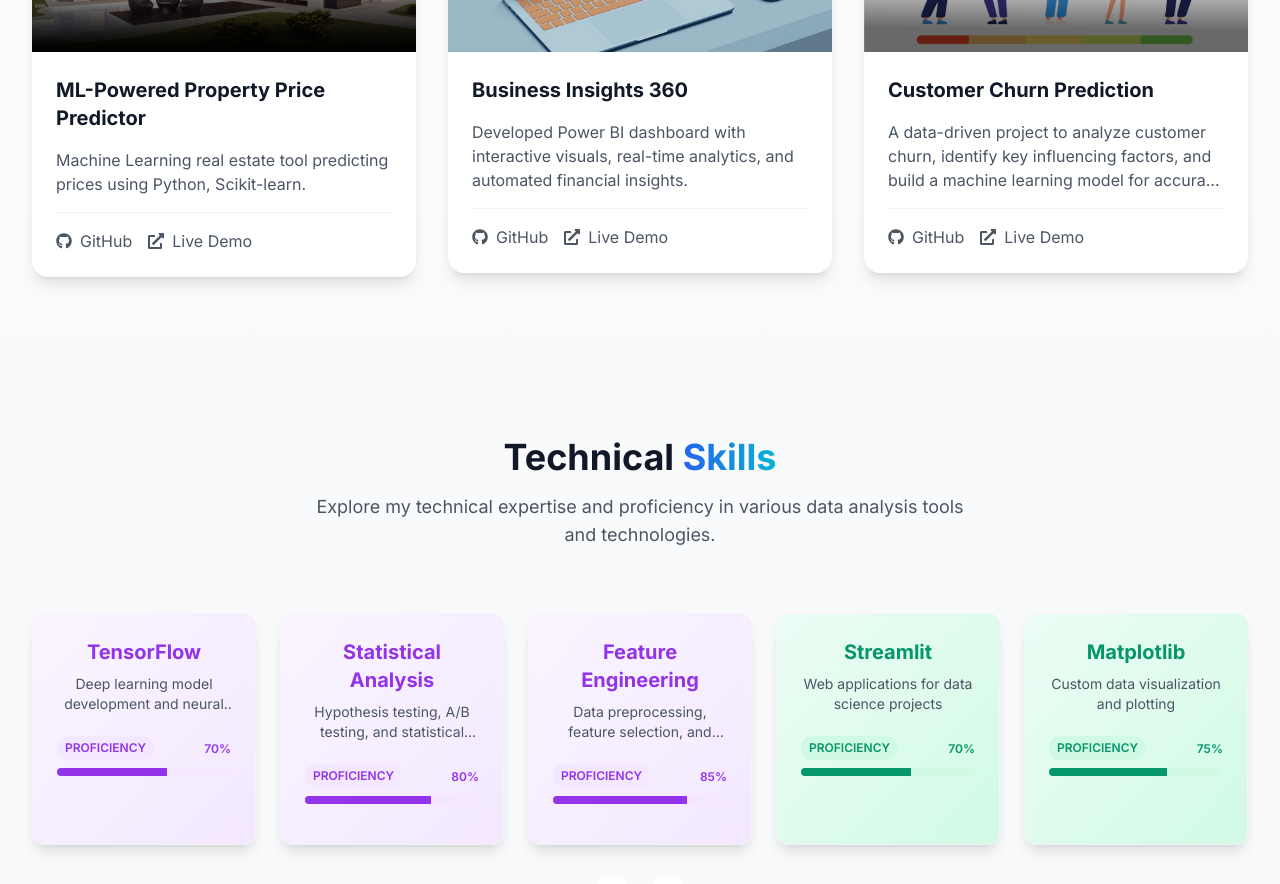
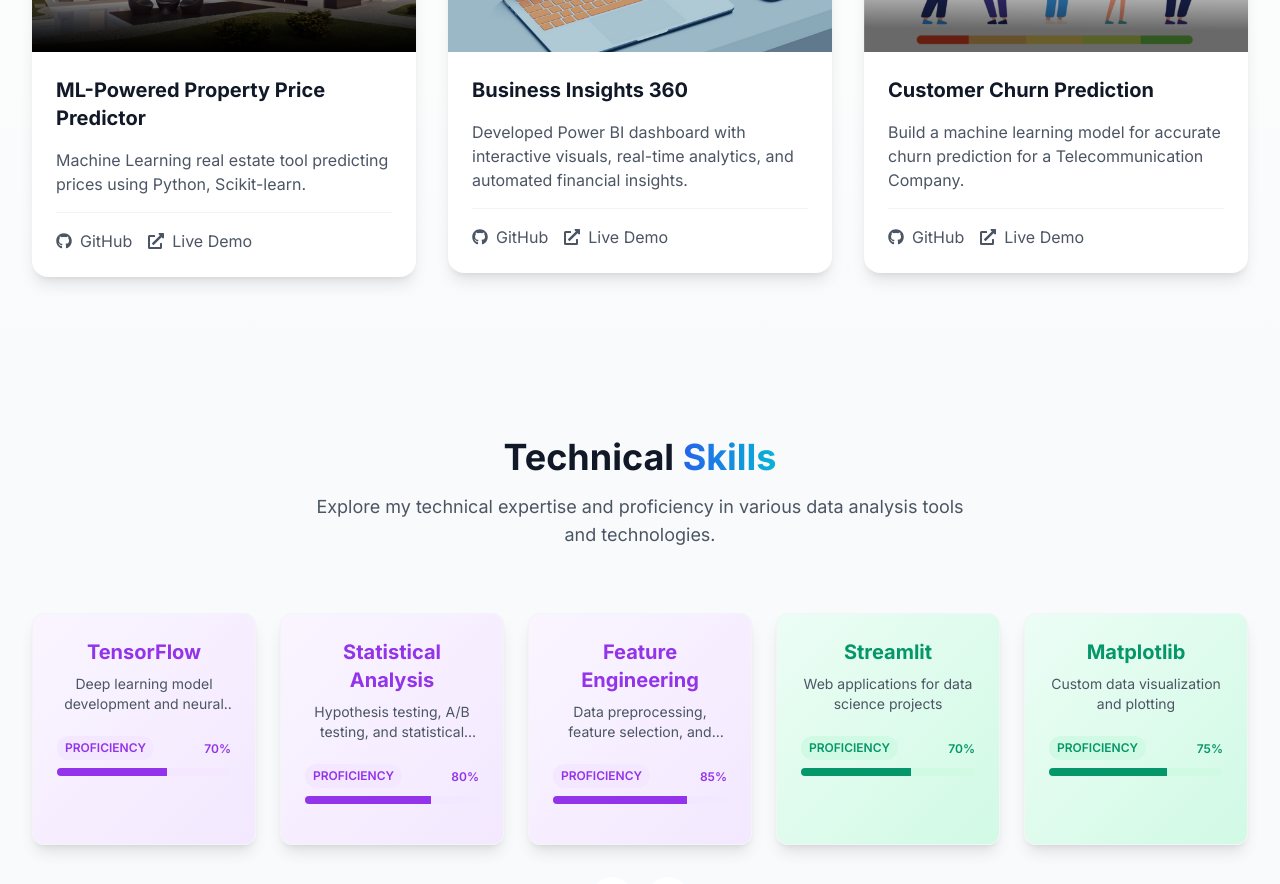
Before and after one commit to tirshiva/Analyst-Portfolio, a React (Vite) app: page / in a window 1280 px wide. Shown: the part 1140-2024 px from the top of the page. Built offline with nearby package versions, Linux system fonts and the light colour scheme.

Commit message:
Update projects.js

```diff
--- a/src/data/projects.js
+++ b/src/data/projects.js
@@ -31,7 +31,7 @@ export const projects = [
   {
     id: 4,
     title: "Customer Churn Prediction",
-    description: "A data-driven project to analyze customer churn, identify key influencing factors, and build a machine learning model for accurate churn prediction.",
+    description: "Build a machine learning model for accurate churn prediction for a Telecommunication Company.",
     techStack: ["Python","Random Forest Classifier","Hyperparameter tuning","Cross Validation"],
     githubLink: "https://github.com/Shivanshu2407/Customer-Churn-Analysis/tree/main",
     demoLink: "https://shivanshu2407-customer-churn-analysis-srcapp-b4z2jc.streamlit.app/",
```
